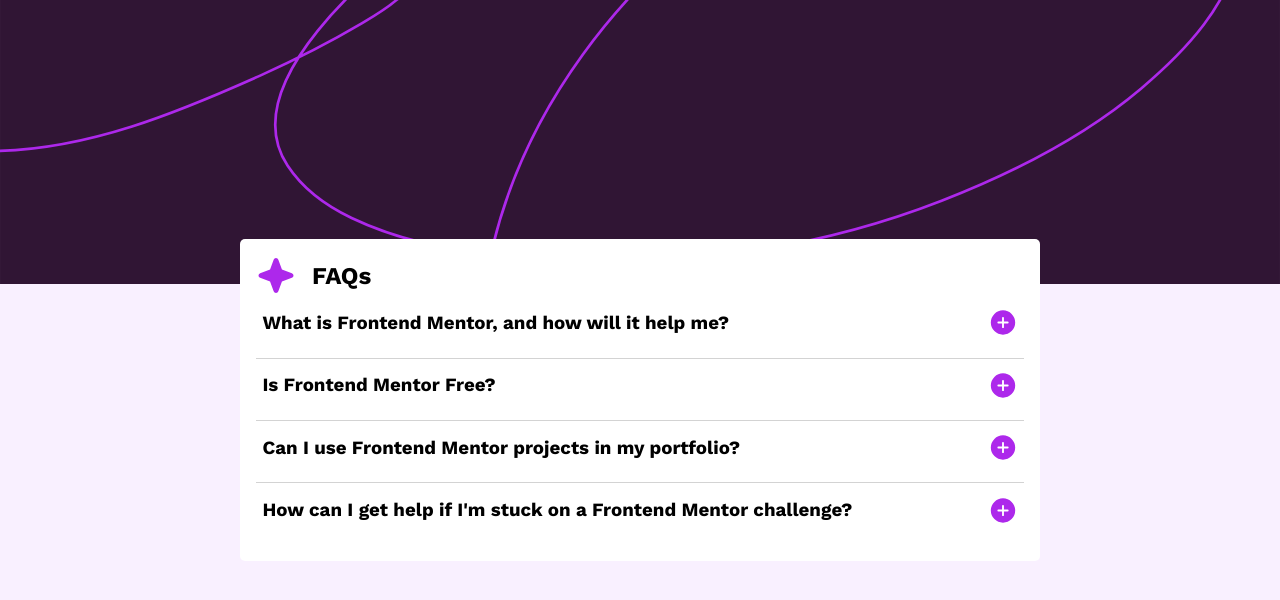
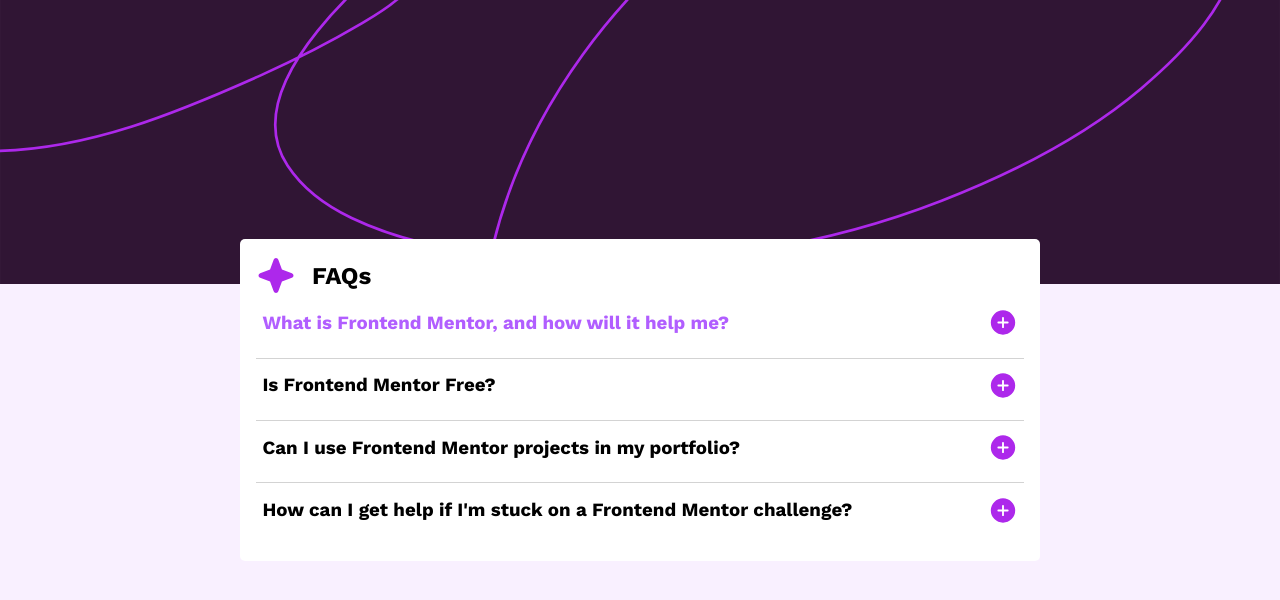
Before and after one commit to FlackoCodes/faq-accordion, a plain HTML site: page index.html in a window 1280 px wide. In both pictures the pointer is over the element "What is Frontend Mentor, and how will it help me?". Drawn offline with nearby package versions, Linux system fonts and the light colour scheme.

Commit message:
new feat: added hover state color

```diff
--- a/style.css
+++ b/style.css
@@ -16,6 +16,13 @@ body{
     display: grid;
     place-content: center;
     min-height: 100vh;
+}
+
+
+
+h3:hover{
+    cursor: pointer;
+    color: #B15EFF;
 }
 
 
```
